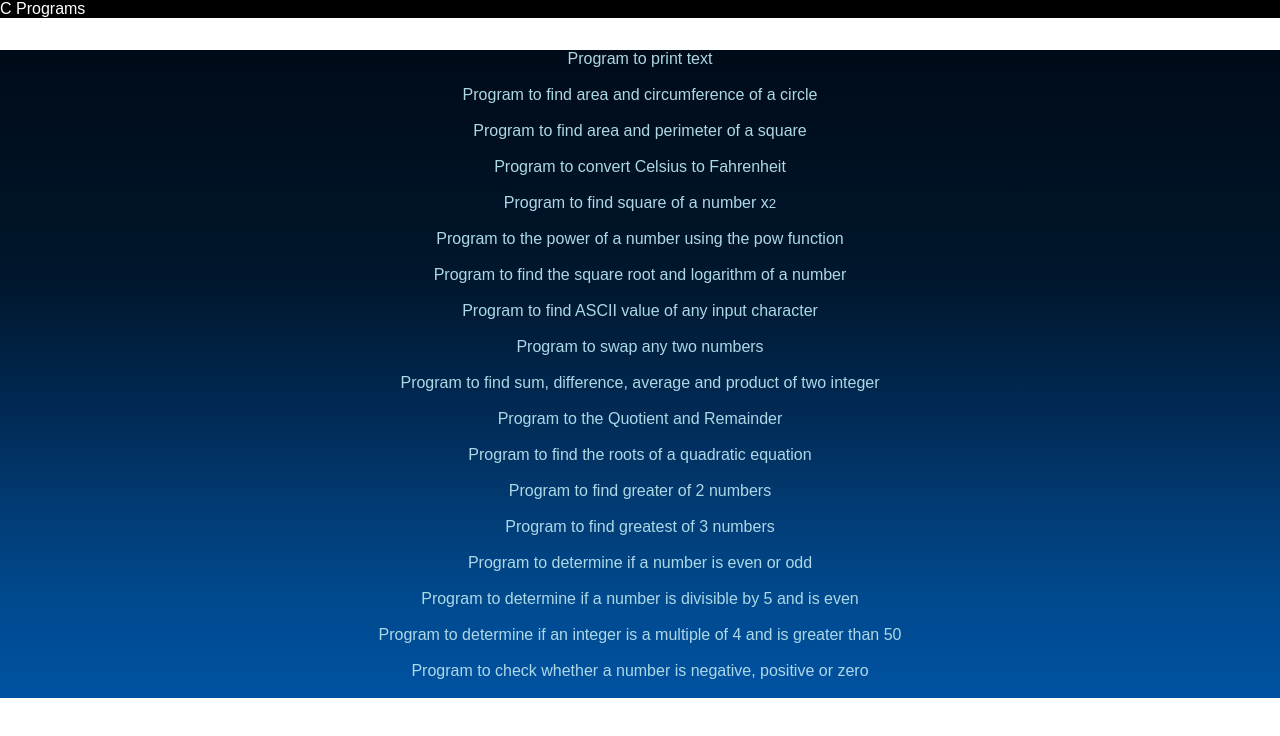
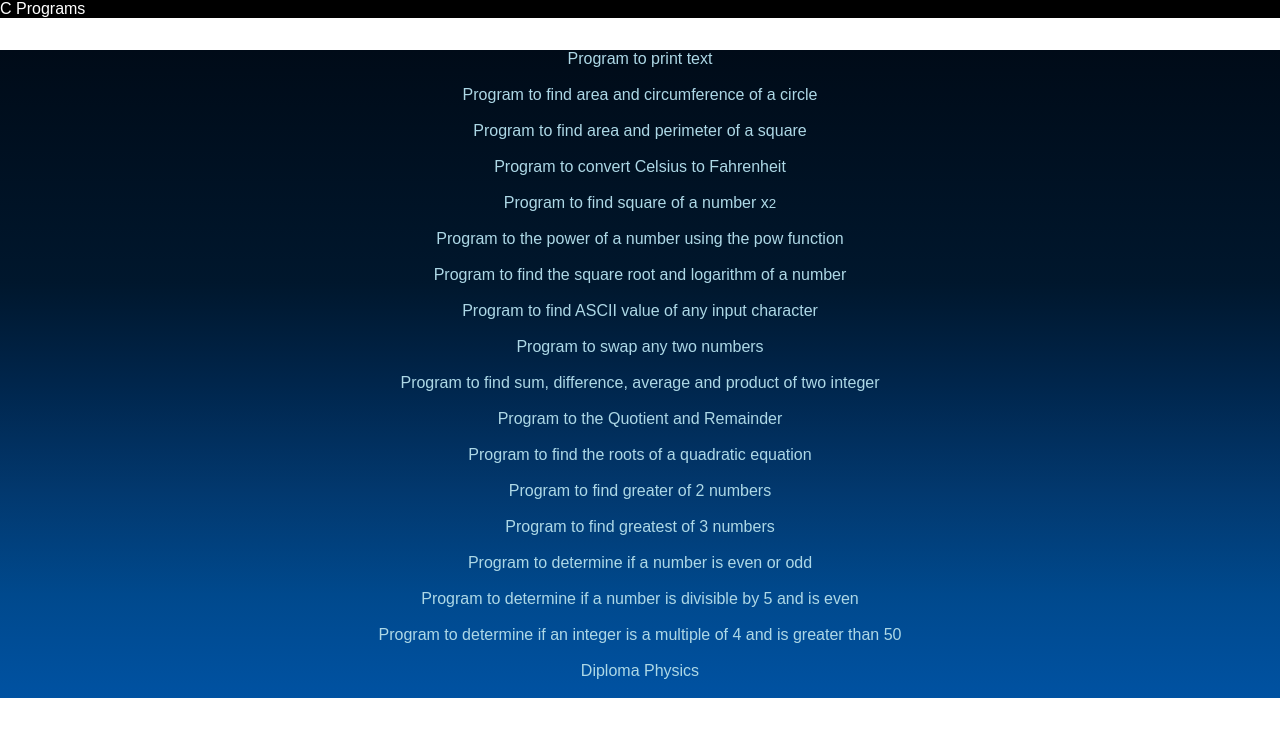
Before and after one commit to nathanlobo/C-Programming, a plain HTML site: page index.html in a window 1280 px wide. Drawn offline with Linux system fonts and the light colour scheme.

Commit message:
Add files via upload

```diff
--- a/index.html
+++ b/index.html
@@ -29,7 +29,7 @@
             <a class="links" href="https://github.com/nathanlobo/Basic_C_Programming/blob/main/even_odd.c">Program to determine if a number is even or odd</a><br>
             <a class="links" href="https://github.com/nathanlobo/Basic_C_Programming/blob/main/divisible_by_5_n_even.c">Program to determine if a number is divisible by 5 and is even</a><br>
             <a class="links" href="https://github.com/nathanlobo/Basic_C_Programming/blob/main/multiple_4_greater_50.c">Program to determine if an integer is a multiple of 4 and is greater than 50</a><br>
-            <a class="links" href="https://github.com/nathanlobo/Basic_C_Programming/blob/main/pos_neg_zero.c">Program to check whether a number is negative, positive or zero</a><br>
+            <a class="links" href="https://drive.google.com/drive/folders/11TnhehBcv49211YyqqblPNTVFF8tYXKF?usp=sharing">Diploma Physics</a><br>
             </div>
         </div>
     </div>
```
